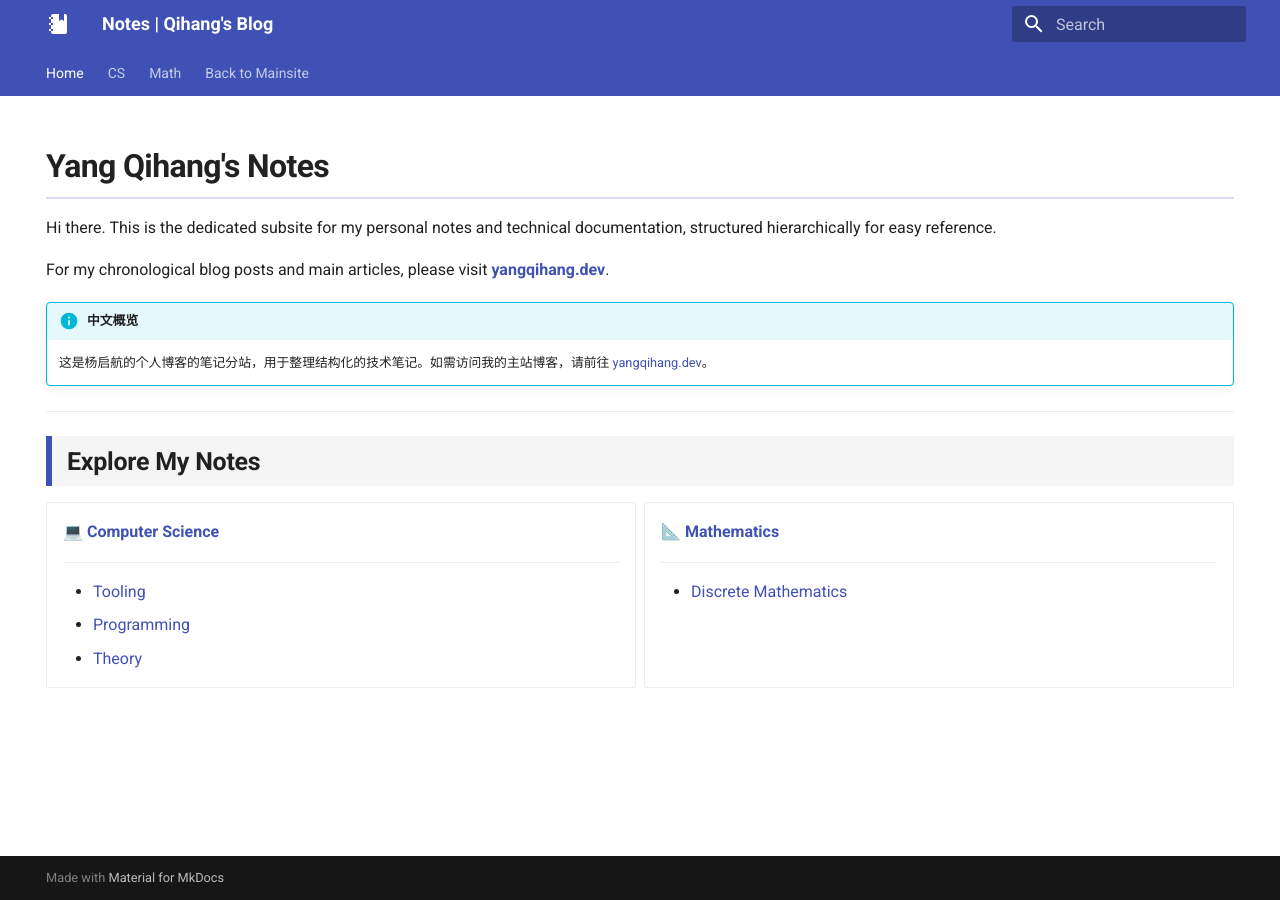
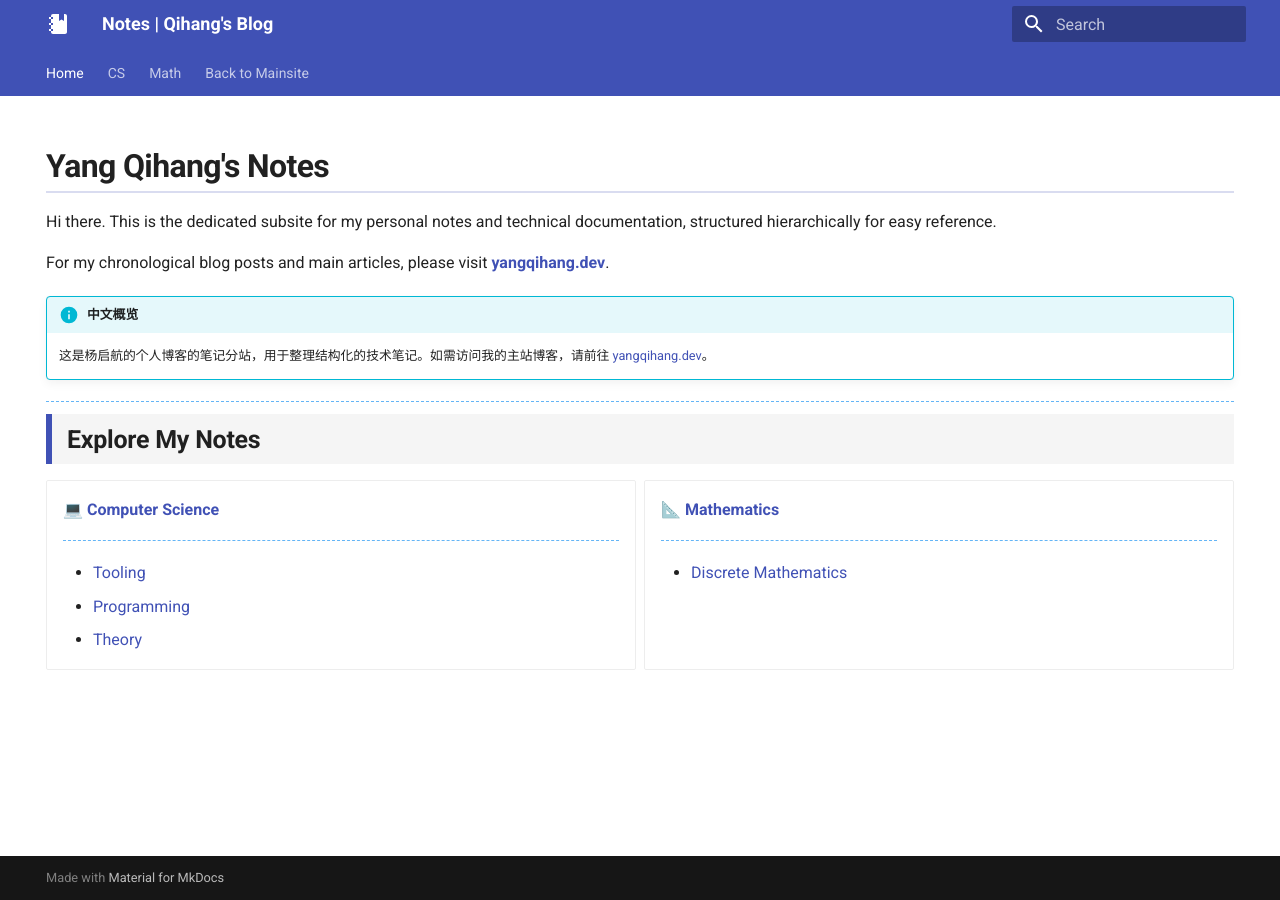
Before and after one commit to yang-qihang/my-blog-subsite-notes, an MkDocs documentation site: the page built from docs/index.md, in a window 1280 px wide. Built offline with MkDocs 1.6.1 and Material for MkDocs 9.7.7, drawn with Linux system fonts in a browser that asks for light colours.

Commit message:
fix a few spacing issue using extra.css, and fix a few typos in resolving conflicts.md

```diff
--- a/docs/stylesheets/extra.css
+++ b/docs/stylesheets/extra.css
@@ -15,44 +15,34 @@
   width: 100%;
   height: 2px;
   background-color: var(--md-primary-fg-color);
-  margin-top: 0.3em;
+  margin-top: 0.1em;
   opacity: 0.2; /* Keeps it dim so it doesn't compete with your H2 blocks */
 }
-
 
 /* ==========================================================
    2. MAJOR SECTIONS (H2 TERMINAL BLOCKS)
 ========================================================== */
-/* ==========================================================
-   2. MAJOR SECTIONS (H2 TERMINAL BLOCKS)
-========================================================== */
 .md-typeset h2 {
-  /* Terminal Block Structure */
+  /* Terminal Block Structure & Spacing */
+  background: var(--md-code-bg-color);
   border-left: 6px solid var(--md-primary-fg-color);
-  padding-left: 0.6em;
-  background: var(--md-code-bg-color);
-  padding-top: 0.3em;
-  padding-bottom: 0.3em;
+  padding: 0.3em 0 0.3em 0.6em; /* top, right, bottom, left */
+  margin: 0.4em 0 0.5em; /* top, horizontal, bottom */
 
   /* Typography & Color */
   font-weight: 800;
   color: var(--md-default-fg-color);
-
-  /* Spacing */
-  margin-top: 0.4em;    /* Dramatically reduced to tighten the gap from the content above */
-  margin-bottom: 0.5em;
 }
 
 /* Pull the first H2 closer to the H1 title line */
 .md-typeset h1 + h2 {
-  margin-top: 1em; /* Reduces the gap from 2em down to 1em */
+  margin-top: 0;
 }
 
 /* If you have a small paragraph intro before the first H2, keep it tight */
 .md-typeset h1 + p + h2 {
   margin-top: 1.2em;
 }
-
 
 /* ==========================================================
    3. SUB-SECTIONS (H3 MONOSPACE LABELS)
@@ -61,14 +51,13 @@
   font-family: var(--md-code-font-family);
   font-weight: 600;
   color: var(--md-primary-fg-color);
-  letter-spacing: 0.05em; /* Spreads the letters slightly */
+  letter-spacing: 0.05em;
   text-transform: uppercase;
   font-size: 1.05em;
-  margin-top: 1.8em;
-  border-bottom: 1px dashed var(--md-default-fg-color--lighter); /* Very subtle mechanical line */
+  margin-top: 0.8em;
+  border-bottom: 1px dashed #64b5f6; /* <-- Crisp, blueprint light blue */
   padding-bottom: 0.2em;
 }
-
 
 /* ==========================================================
    4. TABLE OF CONTENTS (CLEAN HIERARCHY & SCROLL TRACKING)
@@ -89,8 +78,7 @@
 
 /* Deeply Nested Items (H4 and below): Further indentation */
 .md-sidebar--secondary .md-nav__list .md-nav__list .md-nav__list .md-nav__link {
-  font-size: 0.85em;
-  margin-left: 1.6em; /* Pushes it further right */
+  margin-left: 1.6em; /* Pushes it further right (font-size inherited from above) */
 }
 
 /* Restore and force the active state highlight for scroll tracking */
@@ -103,17 +91,74 @@
 /* ==========================================================
    5. HORIZONTAL RULES (---) AND SPACING
 ========================================================== */
-/* Reduce the massive default margins on all horizontal lines */
+
+/* 1. Dramatically reduce the default margins on all horizontal lines */
 .md-typeset hr {
-  margin: 1.5em 0; /* Brings content closer to the top and bottom of the line */
+  margin: 0.8em 0; /* Reduced from 1.5em to tighten the whole area */
+  border-bottom: 1px dashed #64b5f6; /* <-- Matches the H3 light blue */
 }
 
-/* When a Terminal Block H2 immediately follows a line, pull it up tight */
-.md-typeset hr + h2 {
-  margin-top: 0.8em; /* Overrides the default 2em gap, tucking the H2 under the line */
+/* 2. Squeeze the gap when a list is right above a line */
+.md-typeset ul:has(+ hr),
+.md-typeset ol:has(+ hr) {
+  margin-bottom: 0.2em !important; /* Kills the list's bottom margin */
 }
 
-/* Cover the edge case where there might be a blank paragraph between them */
+/* 3. Squeeze the gap when an H2 is right below a line */
+.md-typeset hr:has(+ h2) {
+  margin-bottom: 0.2em !important; /* Kills the line's bottom margin */
+}
+
+/* 4. When a Terminal Block H2 immediately follows a line, pull it up tight */
+.md-typeset hr + h2 {
+  margin-top: 0.5em !important; /* Forces the H2 to tuck snugly under the line */
+}
+
+/* 5. Cover the edge case where there might be a blank paragraph between them */
 .md-typeset hr + p + h2 {
-  margin-top: 1em;
+  margin-top: 0.8em;
 }
+
+/* ==========================================================
+   6. LIST SPACING (UL / OL) - AGGRESSIVE TIGHTENING
+========================================================== */
+
+/* 1. Squeeze the main container of the list */
+.md-typeset ul,
+.md-typeset ol {
+  margin-top: 0.5em;    /* Reduces the gap above the entire list */
+  margin-bottom: 0.5em; /* Reduces the gap below the entire list */
+}
+
+/* 2. Squeeze the gap BETWEEN individual list items */
+.md-typeset li {
+  margin-top: 0.2em; /* Brings items like 1, 2, and 3 much closer together */
+}
+
+/* 3. Force tight spacing when a list IMMEDIATELY follows a heading */
+.md-typeset h2 + ul,
+.md-typeset h2 + ol,
+.md-typeset h3 + ul,
+.md-typeset h3 + ol {
+  margin-top: 0.3em !important; /* The !important overrides MkDocs default overrides */
+}
+
+/* 4. Force tight spacing when a list follows a regular paragraph (Like in Section A) */
+
+/* Target the paragraph BEFORE the list to kill its default bottom margin */
+.md-typeset p:has(+ ul),
+.md-typeset p:has(+ ol) {
+  margin-bottom: 0.1em !important;
+}
+
+/* Target the list AFTER the paragraph to ensure the top margin stays tight */
+.md-typeset p + ul,
+.md-typeset p + ol {
+  margin-top: 0 !important;
+}
+
+/* 5. Handle "loose" lists (where items contain multiple lines/code, like Section C) */
+.md-typeset li > p {
+  margin-top: 0.2em;
+  margin-bottom: 0.2em;
+}
--- a/mkdocs.yml
+++ b/mkdocs.yml
@@ -17,7 +17,7 @@ theme:
     - content.code.copy  # <--- Add this line here
     - navigation.path     # <--- Adds a breadcrumb trail (e.g., CS > Tooling > Git) at the top of the page
 #    - navigation.footer   # <--- Adds explicit "Previous" and "Next" buttons at the bottom of the page
-#   - navigation.instant
+#    - navigation.instant
 
 validation:
   nav:
```
Also changed, not shown: docs/cs/tooling/git/resolving-conflicts.md (+1 -1 lines).
